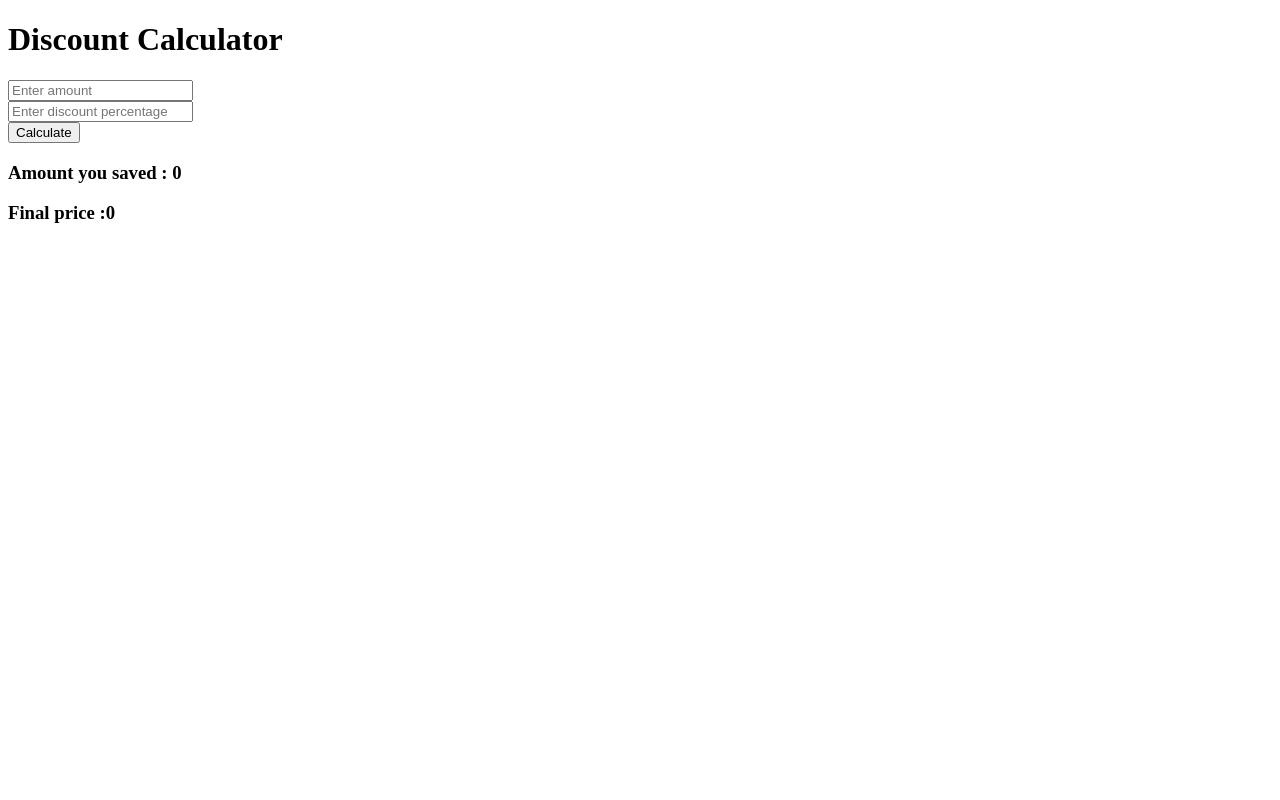
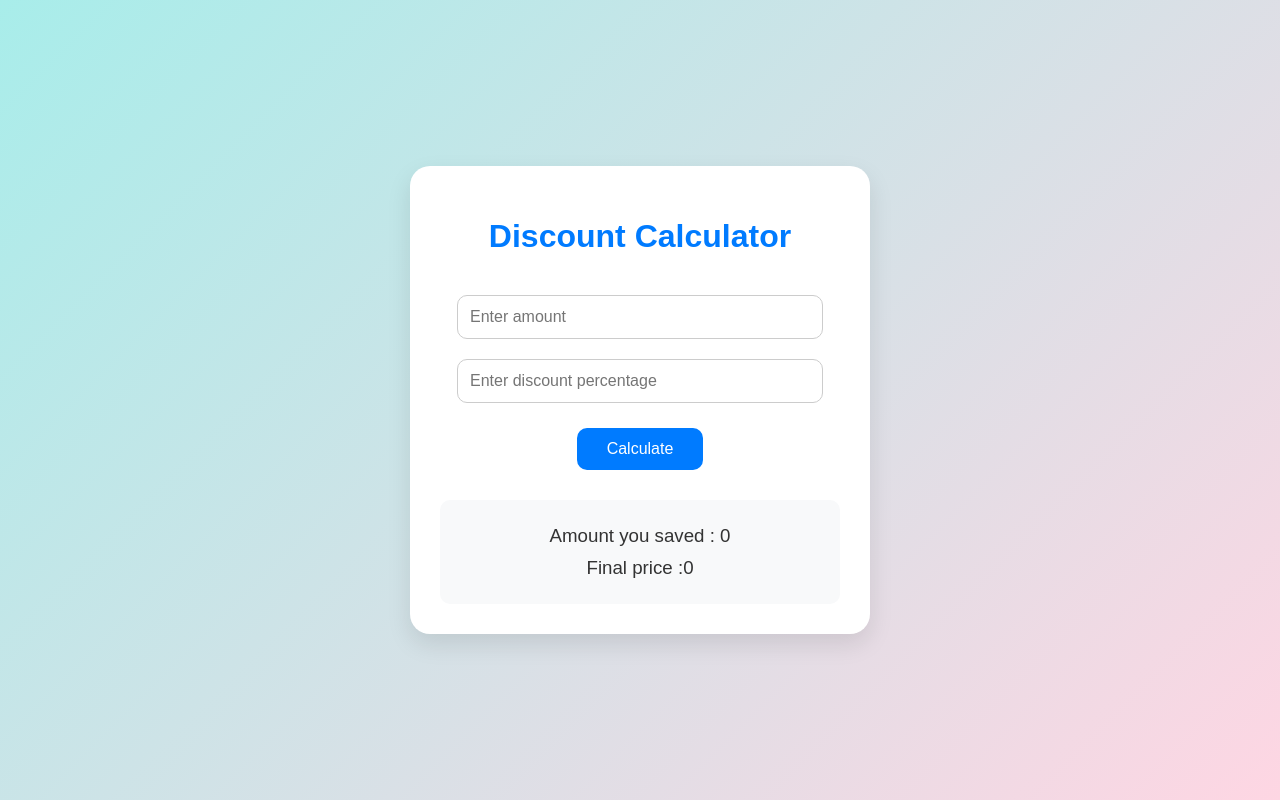
Before and after one commit to amiljoseph03/Discount-Calculator, a React (Vite) app: page / in a window 1280 px wide. Built offline with nearby package versions, Linux system fonts and the light colour scheme.

Commit message:
style added

```diff
--- a/src/App.css
+++ b/src/App.css
@@ -0,0 +1,77 @@
+
+body {
+  background: linear-gradient(135deg, #a8edea, #fed6e3);
+  font-family: 'Poppins', sans-serif;
+  display: flex;
+  justify-content: center;
+  align-items: center;
+  height: 100vh;
+  margin: 0;
+}
+
+.calculator {
+  background: #ffffff;
+  width: 400px;
+  padding: 30px;
+  border-radius: 20px;
+  box-shadow: 0 10px 25px rgba(0, 0, 0, 0.1);
+  text-align: center;
+  transition: transform 0.3s ease;
+}
+
+.calculator:hover {
+  transform: scale(1.02);
+}
+
+
+.calculator h1 {
+  color: #007bff;
+  margin-bottom: 30px;
+}
+
+input {
+  width: 85%;
+  padding: 12px;
+  margin: 10px 0;
+  border: 1px solid #ccc;
+  border-radius: 10px;
+  font-size: 16px;
+  outline: none;
+  transition: border-color 0.2s ease;
+}
+
+input:focus {
+  border-color: #007bff;
+  box-shadow: 0 0 5px rgba(0, 123, 255, 0.4);
+}
+
+
+button {
+  background-color: #007bff;
+  color: white;
+  border: none;
+  padding: 12px 30px;
+  font-size: 16px;
+  border-radius: 10px;
+  cursor: pointer;
+  margin-top: 15px;
+  transition: background-color 0.3s ease, transform 0.2s ease;
+}
+
+button:hover {
+  background-color: #0056b3;
+  transform: scale(1.05);
+}
+
+.result {
+  margin-top: 30px;
+  background-color: #f8f9fa;
+  padding: 15px;
+  border-radius: 10px;
+}
+
+.result h3 {
+  margin: 10px 0;
+  color: #333;
+  font-weight: 500;
+}
```
